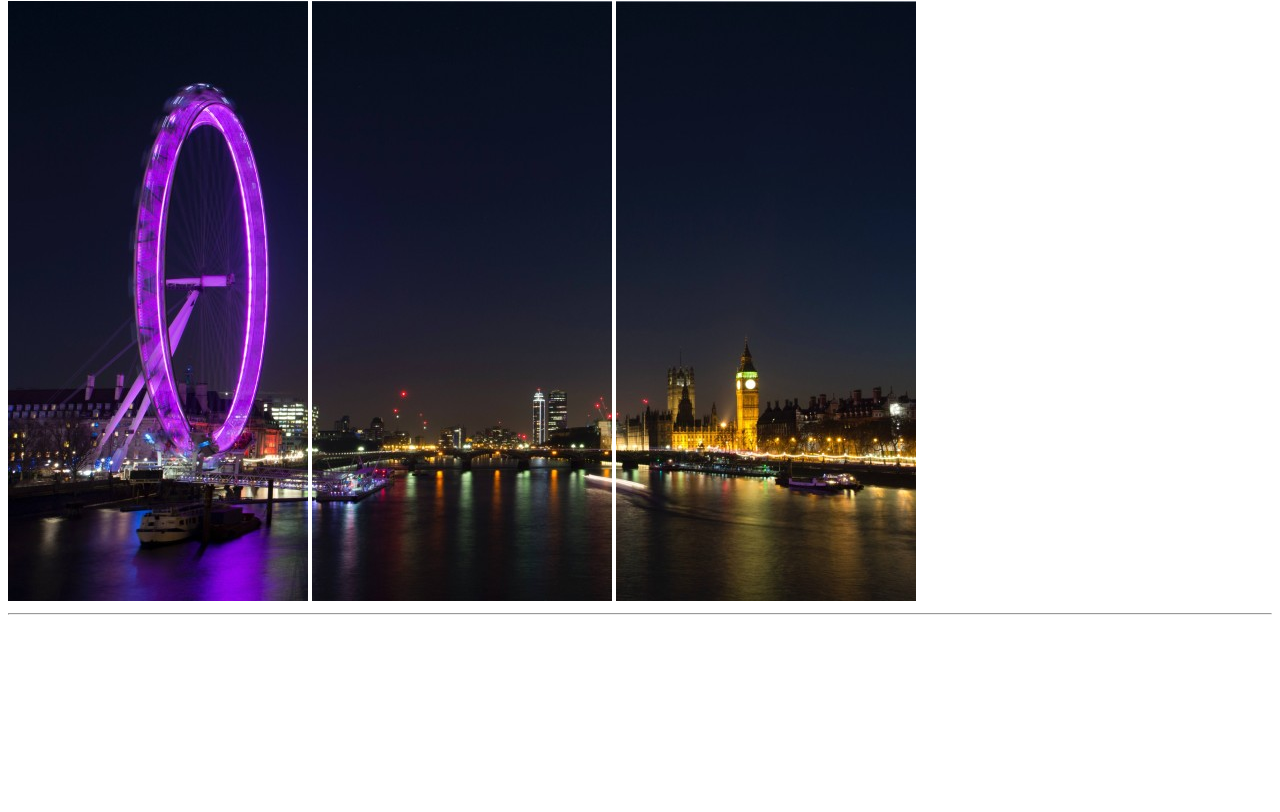
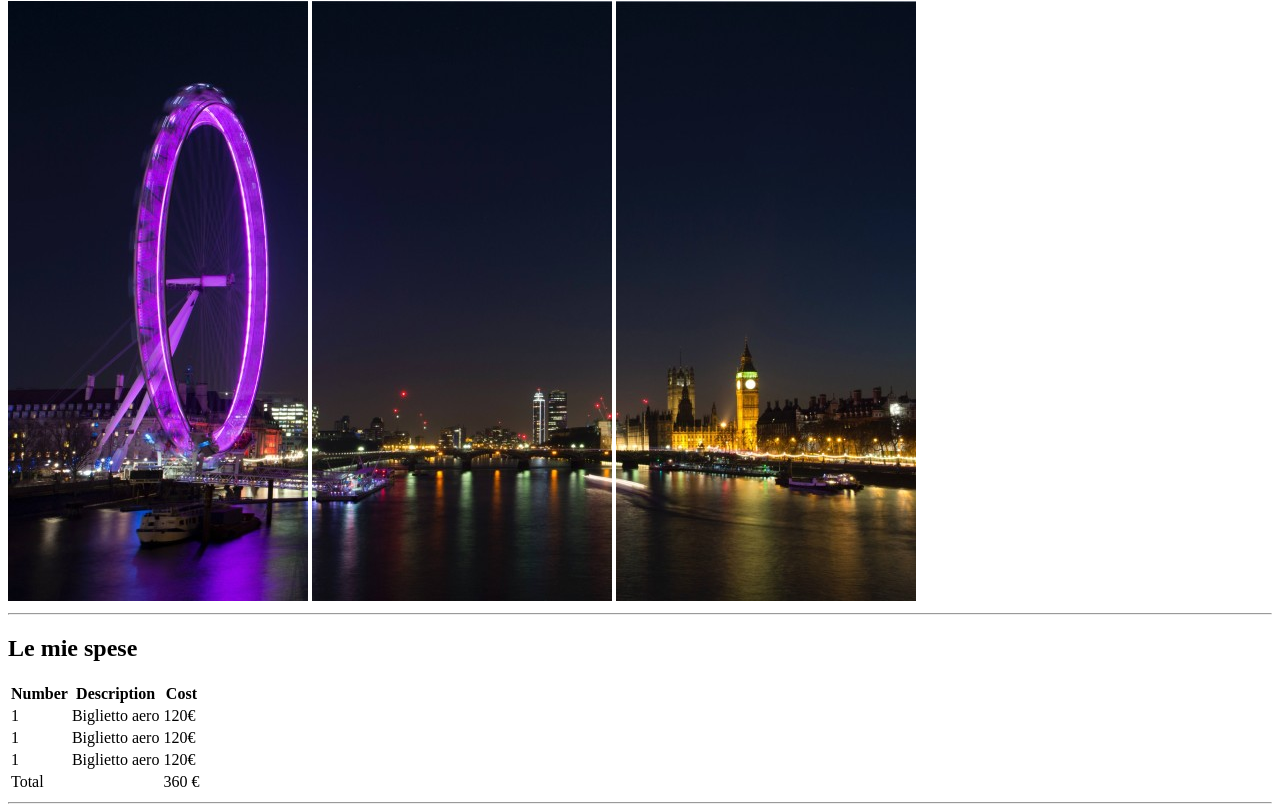
Before and after one commit to fabiopacifici/london_trip, a plain HTML site: page index.html in a window 1280 px wide. Shown: the part 79-891 px from the top of the page. Before the commit the page ends 800 px from the top, so only its background shows below. Drawn offline with Linux system fonts and the light colour scheme.

Commit message:
add my expenses section

```diff
--- a/index.html
+++ b/index.html
@@ -19,7 +19,51 @@
     </header>
 
     <!-- Main -->
-    <main></main>
+    <main>
+
+
+        <section>
+            <h2>Le mie spese</h2>
+
+            <table>
+                <thead>
+                    <tr>
+                        <th>Number</th>
+                        <th>Description</th>
+                        <th>Cost</th>
+                    </tr>
+                </thead>
+                <tbody>
+                    <tr>
+                        <td>1</td>
+                        <td>Biglietto aero</td>
+                        <td>120&euro;</td>
+                    </tr>
+                    <tr>
+                        <td>1</td>
+                        <td>Biglietto aero</td>
+                        <td>120&euro;</td>
+                    </tr>
+                    <tr>
+                        <td>1</td>
+                        <td>Biglietto aero</td>
+                        <td>120&euro;</td>
+                    </tr>
+                </tbody>
+                <tfoot>
+                    <tr>
+                        <td>Total</td>
+                        <td></td>
+                        <td>360 &euro;</td>
+                    </tr>
+                </tfoot>
+            </table>
+
+            <hr>
+        </section>
+
+
+    </main>
 
     <!-- Footer -->
     <footer></footer>
```
